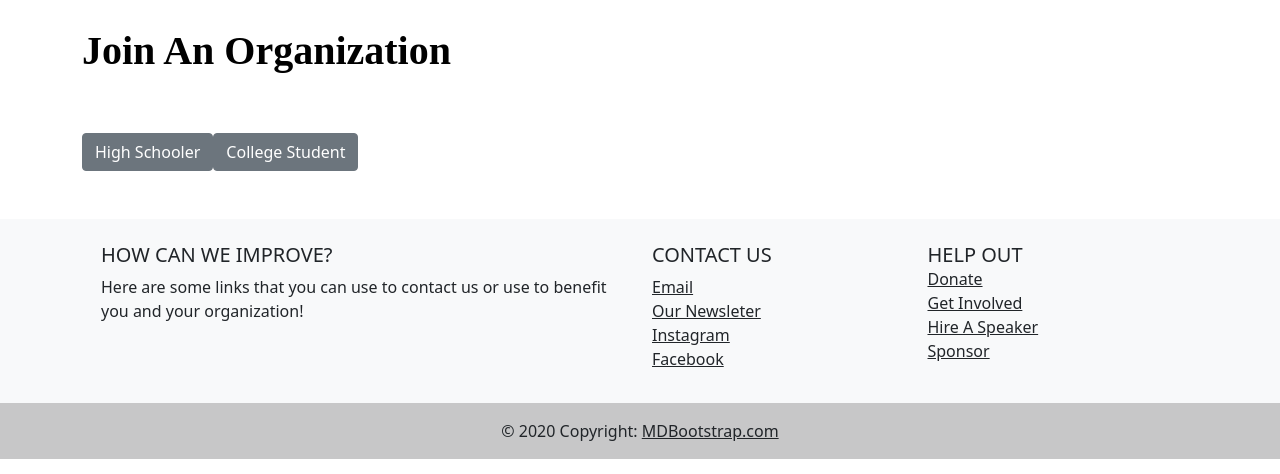
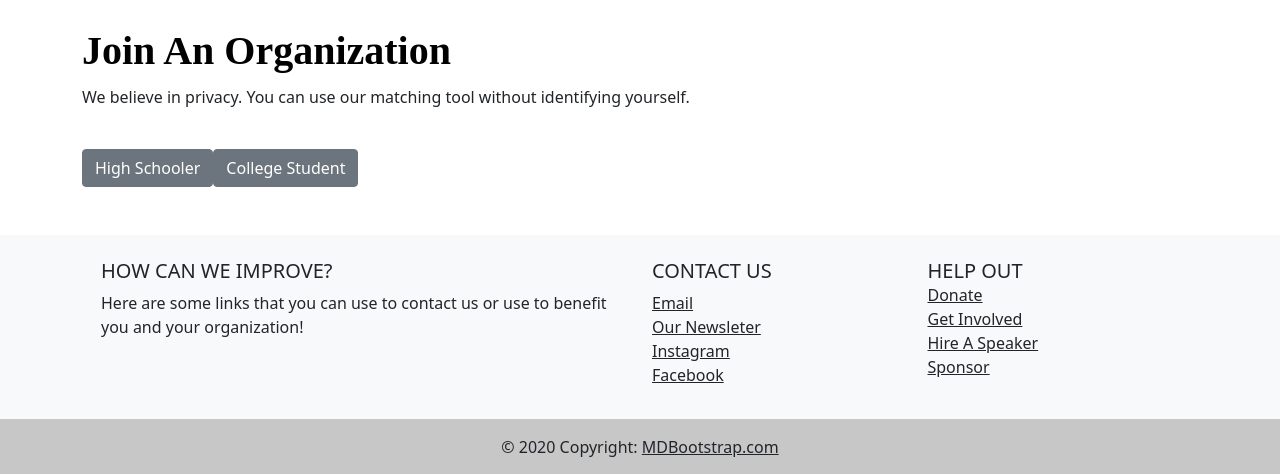
Before and after one commit to TTShack/TTShack, a Flask app: page /joinorg in a window 1280 px wide. Shown: the part 56-530 px from the top of the page. Run offline with Flask 2, Linux system fonts and the light colour scheme.

Commit message:
Update joinorg.html

```diff
--- a/socialwebapp/templates/joinorg.html
+++ b/socialwebapp/templates/joinorg.html
@@ -6,8 +6,8 @@
 <link href="static/style.css" rel="stylesheet">
 <div class="container">
     <h1>Join An Organization</h1>
-    <br/><br/>
-
+    <p>We believe in privacy. You can use our matching tool without identifying yourself.</p>
+    <br/>
     <div class="btn-group" role="group" aria-label="Basic example">
         <form action="hsorgs">
             <button type="submit" class="btn btn-secondary">High Schooler</button>
```
